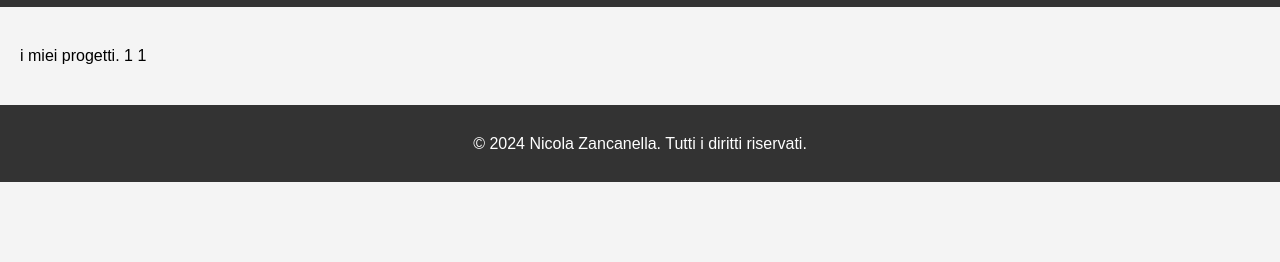
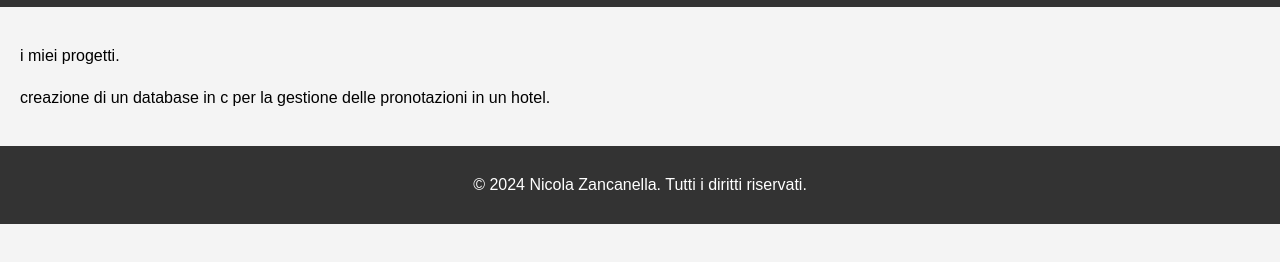
Before and after one commit to nicolazancanella/sito-web-personale, a plain HTML site: page index.html in a window 1280 px wide. Shown: the part 64-326 px from the top of the page. Drawn offline with Linux system fonts and the light colour scheme.

Commit message:
Update index.html

```diff
--- a/index.html
+++ b/index.html
@@ -11,9 +11,9 @@
         <h1>Nicola Zancanella, majoring in advanced computer science</h1>
     </header>
     <main>
-        <p>i miei progetti.
-        1
-        1</p>
+        <p>i miei progetti.</p>
+        <p>creazione di un database in c per la gestione delle pronotazioni in un hotel.</p>
+
     </main>
     <footer>
         <p>&copy; 2024 Nicola Zancanella. Tutti i diritti riservati.</p>
```
